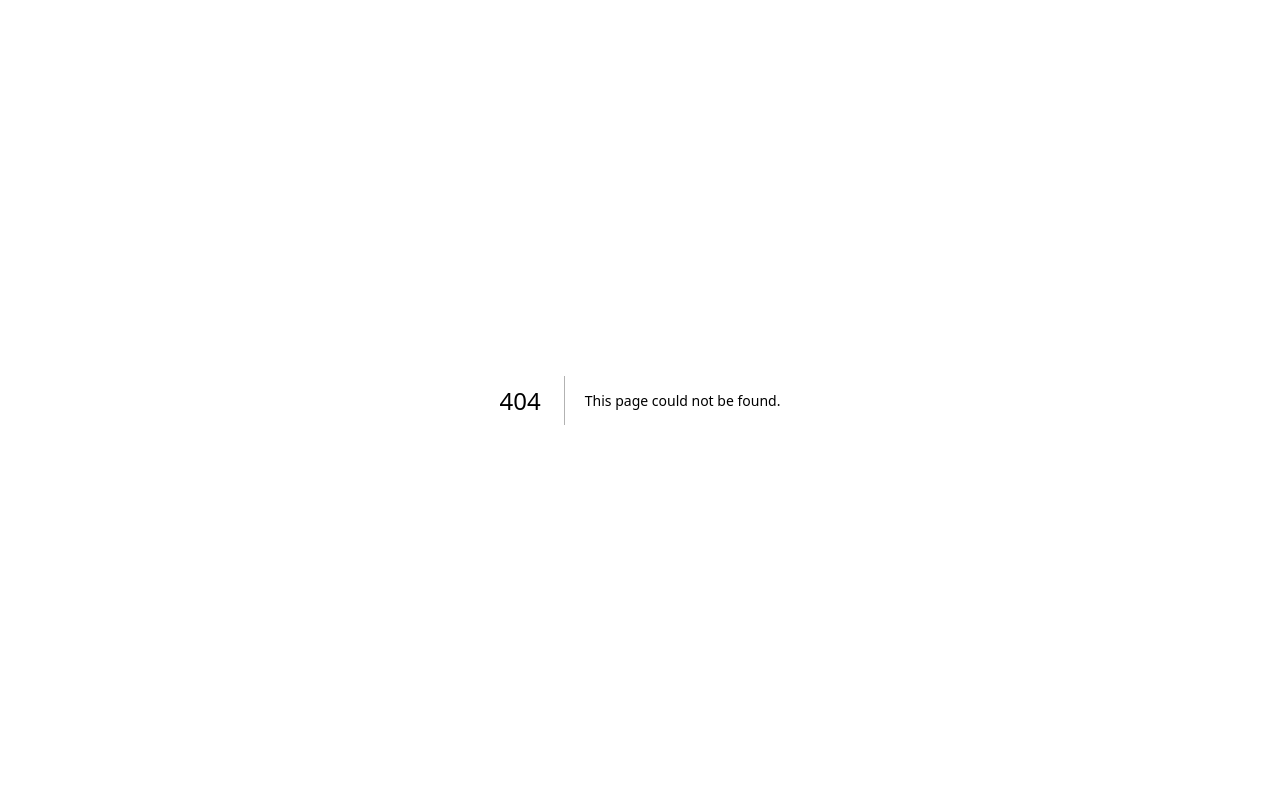
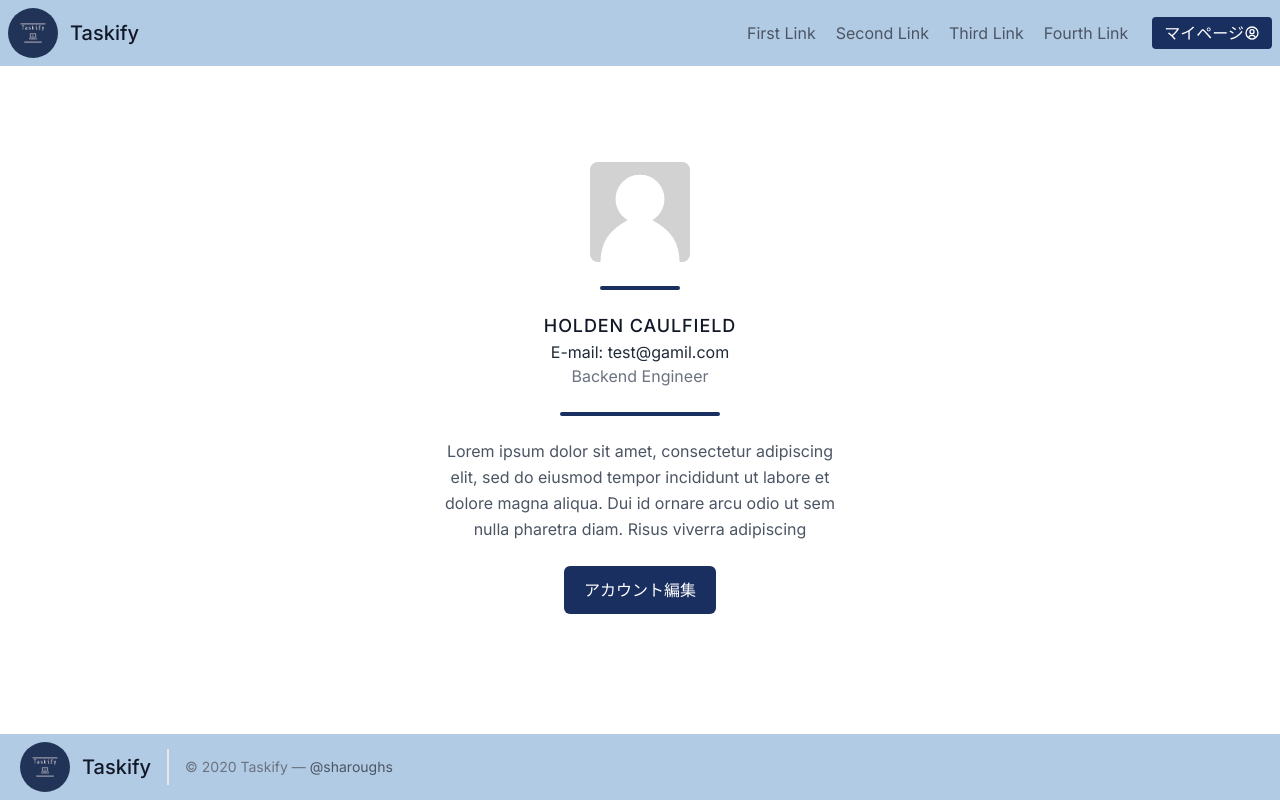
Before and after one commit to k-syota/Taskify-FRONT, a Next.js app: page /accounts/1 in a window 1280 px wide. Before the commit this address had no page. Built offline with nearby package versions, Linux system fonts and the light colour scheme.

Commit message:
:sparkles: アカウント詳細ページを作成

```diff
--- /dev/null
+++ b/app/accounts/[accountId]/page.tsx
@@ -0,0 +1,39 @@
+import Footer from '@/app/components/Footer'
+import Header from '@/app/components/Header'
+import Image from 'next/image'
+import React from 'react'
+
+const AccountId = () => {
+    return (
+        <>
+            <Header />
+            <section className="text-gray-600 body-font">
+                <div className="container px-5 py-24 mx-auto">
+                    <div className="flex justify-center -m-4">
+                        <div className="lg:w-1/3 lg:mb-0 mb-6 p-4">
+                            <div className="h-full text-center">
+                                <Image alt="sampleImage" src="/images/sampleImage.jpg" width="100" height="100" className='mx-auto rounded-lg' />
+                                <span className="inline-block h-1 w-20 rounded bg-primary-color mt-6 mb-4"></span>
+                                <h2 className="text-gray-900 font-medium title-font tracking-wider text-lg">HOLDEN CAULFIELD</h2>
+                                <p className='text-gray-800'>E-mail: test@gamil.com</p>
+                                <p className="text-gray-500">Backend Engineer</p>
+                                <span className="inline-block h-1 w-40 rounded bg-primary-color mt-6 mb-4"></span>
+                                <p className="leading-relaxed">
+                                    Lorem ipsum dolor sit amet, consectetur adipiscing elit, sed do eiusmod tempor incididunt ut labore et dolore magna aliqua. Dui id ornare arcu odio ut sem nulla pharetra diam. Risus viverra adipiscing
+                                </p>
+                                <button
+                                    className='bg-primary-color focus:outline-none hover:bg-secondary-color transition-all duration-500 ease-out
+                                    px-5 py-3 text-white rounded-md mt-6'>
+                                    アカウント編集
+                                </button>
+                            </div>
+                        </div>
+                    </div>
+                </div>
+            </section>
+            <Footer />
+        </>
+    )
+}
+
+export default AccountId
```
Also changed, not shown: public/images/sampleImage.jpg (added).
